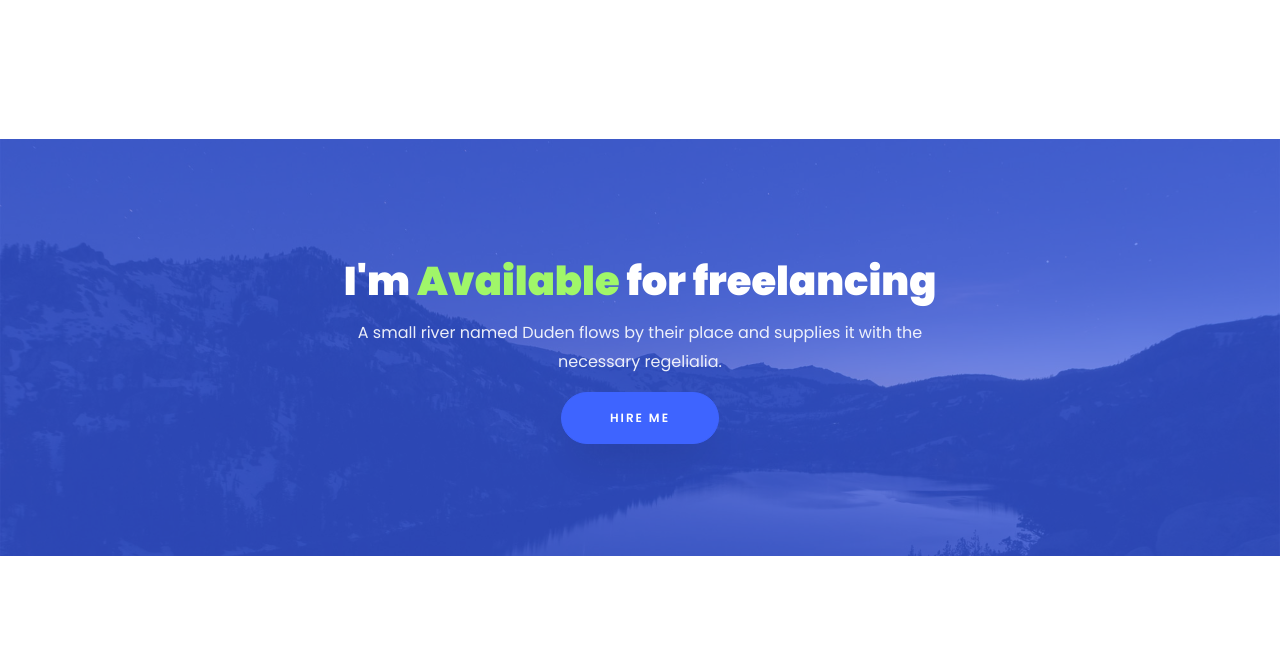
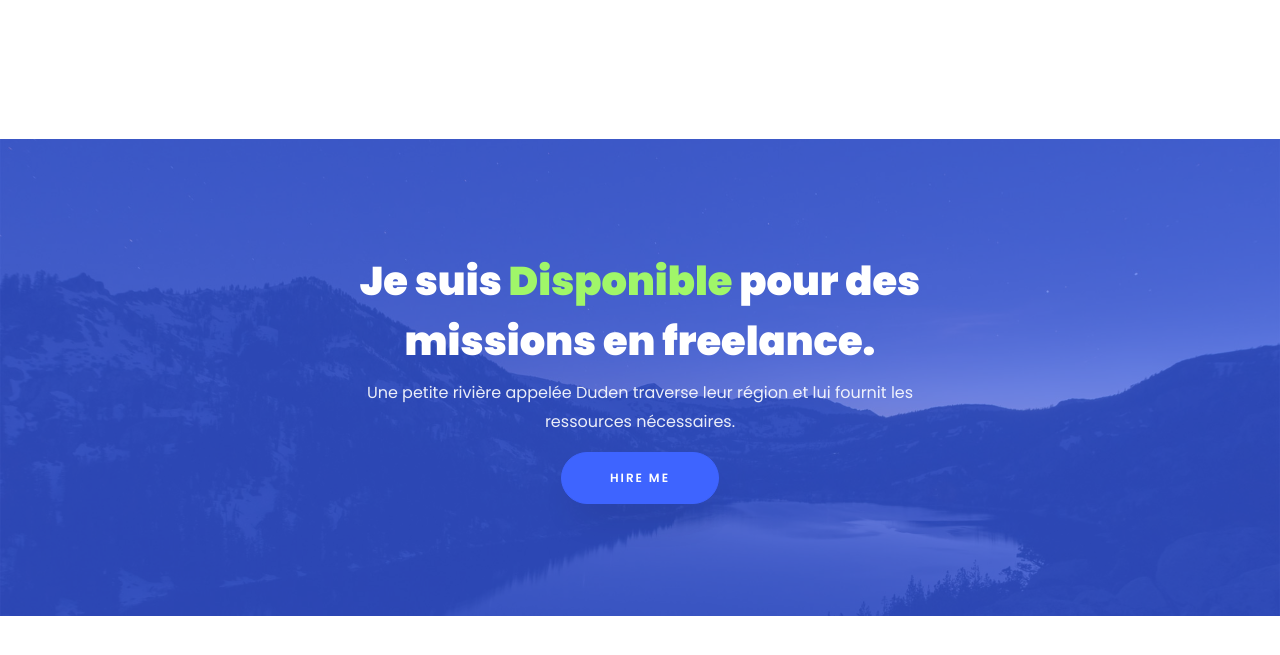
Before and after one commit to Kerry-2004/Projet-final, a plain HTML site: page index.html in a window 1280 px wide. Shown: the part 6510-7165 px from the top of the page. Drawn offline with Linux system fonts and the light colour scheme; files whose address does not match are found by name.

Commit message:
Commit add image

```diff
--- a/index.html
+++ b/index.html
@@ -594,8 +594,8 @@ l’utilisation de services informatiques</p>
 			<div class="container">
 				<div class="row justify-content-center">
 					<div class="col-md-7 ftco-animate text-center">
-						<h2>I'm <span>Available</span> for freelancing</h2>
-						<p>A small river named Duden flows by their place and supplies it with the necessary regelialia.</p>
+						<h2>Je suis <span>Disponible</span> pour des missions en freelance.</h2>
+						<p>Une petite rivière appelée Duden traverse leur région et lui fournit les ressources nécessaires.</p>
 						<p class="mb-0"><a href="#" class="btn btn-primary py-3 px-5">Hire me</a></p>
 					</div>
 				</div>
```
Also changed, not shown: images/468541666_17938553495939005_6495557478419926466_n.jpg (added), images/468555721_17938553573939005_4127035784162004303_n.jpg (added), images/468599365_17938553408939005_3070922590655250952_n.jpg (added), images/468669121_17938553156939005_6846299853104544831_n.jpg (added), images/SaveClip.App_434152001_17907318344939005_6890186411206196656_n.jpg (added), images/SaveClip.App_434189173_17907318437939005_7788474449872589047_n.jpg (added), images/work-(2).jpg (added), images/work-(3).jpg (added), images/work-(4).jpg (added), images/work-(5).jpg (added), images/work-(6).jpg (added), images/work-1.jpg, images/work-2.jpg, images/work-3.jpg, 4 more files.
